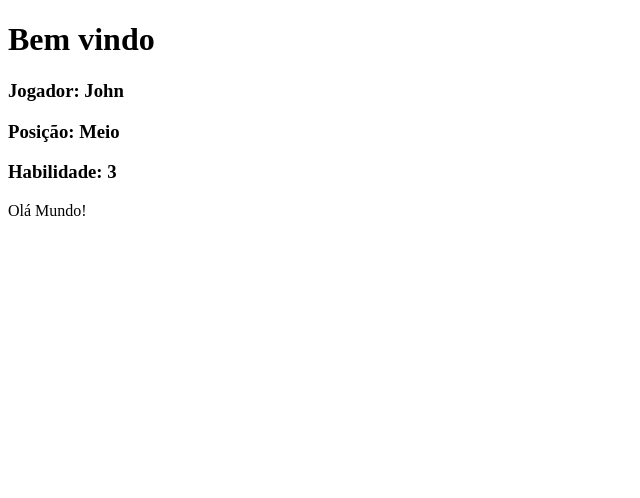
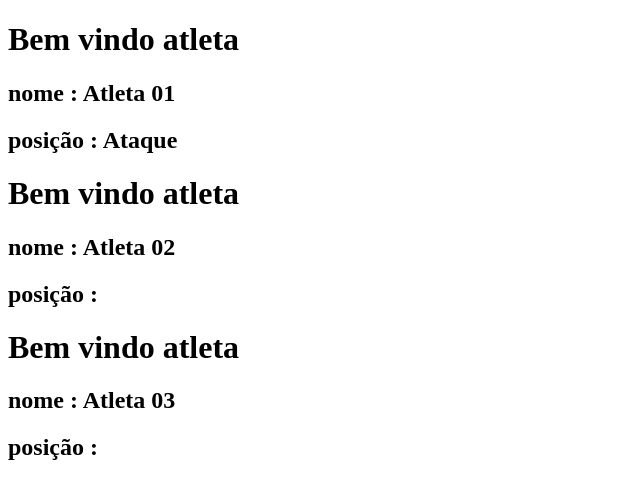
Before and after one commit to johntec-ads/meuapp, a React (Create React App) app: page / in a window 1280 px wide. Shown: the top 498 px of the page, without its empty margins (0-640 px from the left). Built offline with nearby package versions, Linux system fonts and the light colour scheme.

Commit message:
up de aula

```diff
--- a/src/App.js
+++ b/src/App.js
@@ -1,42 +1,42 @@
-import React from "react";
+import React from "react"
 
 /* A criação de componentes deve ser efetuada com uma
-aero function, seguindo a mesma sintaxe do JS, sendo
+aero function (=>), seguindo a mesma sintaxe do JS, sendo
 reduzida quando o código estiver em apenas uma linha, do contrario
 deve ser afetuada com (arg ou props) + (=>) + ({chaves}) .
 Exemplo:
-No caso, a variável do componente, de ser com letra
-Maiúscula.
+No caso, a variável do componente, deve ser com letra Maiúscula.
 
-const Variável = (props) => {
+const Variável = (props) => { DENTRO DAS CHAVES, PODEMOS
   return (
     Aqui deve ser usado o return com chaves
   )
 }  */
-
-const Atletas = (props) => {
+const Equipe = (props) => {
   return (
     <div>
-      <h3> {props.nome} </h3>
-      <h3> {props.posicao} </h3>
-      <h3> {props.habilidade} </h3>
+      <h1>Bem vindo atleta </h1>
+      <h2>nome : {props.nome}</h2>
+      <h2>posição : {props.posicao}</h2>
+
+    </div>
+  )
+}
+
+
+//componente principal
+function app() {
+  return (
+    <div>
+
+      < Equipe nome="Atleta 01" posicao="Ataque" />
+      < Equipe nome="Atleta 02" />
+      < Equipe nome="Atleta 03" />
+
     </div>
 
   )
 }
 
 
-
-function app() {
-  return (
-    <div>
-      <h1>Bem vindo</h1>
-      <Atletas nome = 'Jogador: John'/>
-      <Atletas posicao = 'Posição: Meio'/>
-      <Atletas habilidade = 'Habilidade: 3' />
-      Olá Mundo!
-    </div>
-  );
-};
-
 export default app
```
Also changed, not shown: src/indexTreino.js (+17 -3 lines).
